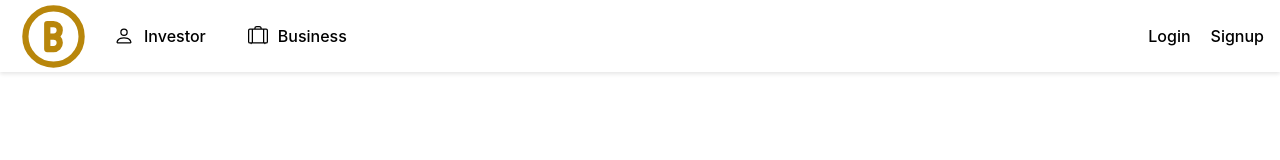
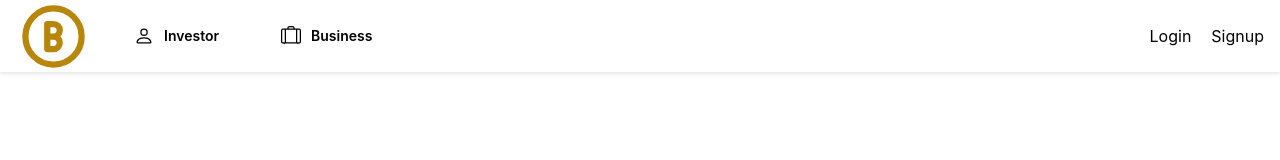
Before and after one commit to B2Dventures/B2Dventures, a Next.js app: page / in a window 1280 px wide. Shown: the top 160 px of the page. Built offline with nearby package versions, Linux system fonts and the light colour scheme.

Commit message:
better style button

```diff
--- a/src/components/Header/Header.module.css
+++ b/src/components/Header/Header.module.css
@@ -13,8 +13,6 @@
 }
 
 .navItem {
-  font-size: 16px;
-  font-weight: 500;
   color: black;
   text-decoration: none;
 }
--- a/src/components/Header/Header.tsx
+++ b/src/components/Header/Header.tsx
@@ -7,28 +7,21 @@ import {NavItem} from "@/components/Header/NavItem/NavItem";
 import {Logo} from "@/components/Header/Logo/Logo";
 import { BsPerson, BsSuitcaseLg } from "react-icons/bs";
 
-
 export function Header() {
     return (
         <header className={classes.header}>
             <Container className={classes.inner} fluid>
-                <Group gap={10} visibleFrom="xs" justify="center">
+                <Group gap={30} visibleFrom="xs" justify="center">
                     <Logo />
-                    <Button size='sm' leftSection={<BsPerson size={20} />} variant="outline" color='white'
-                            styles={{
-                                root: { color: 'black' }
-                            }} autoContrast>
+                    <Button size='sm' leftSection={<BsPerson size={20} color='black'/>} variant="outline" color='white'>
                     <NavItem label="Investor" link="/investor" />
                     </Button>
-                    <Button size='sm' leftSection={<BsSuitcaseLg size={20} />} variant="outline" color='white'
-                            styles={{
-                        root: { color: 'black' }
-                    }}>
+                    <Button size='sm' leftSection={<BsSuitcaseLg size={20} color='black'/>} variant="outline" color='white'>
                     <NavItem label="Business" link="/business" />
                     </Button>
                 </Group>
                 <Group gap={20} visibleFrom="xs">
-                    <NavItem label="Login" link="/login" />
+                    <NavItem label="Login" link="/" />
                     <NavItem label="Signup" link="/" />
                 </Group>
             </Container>
```
Also changed, not shown: src/components/Header/NavItem/NavItem.tsx (line endings or trailing spaces).
